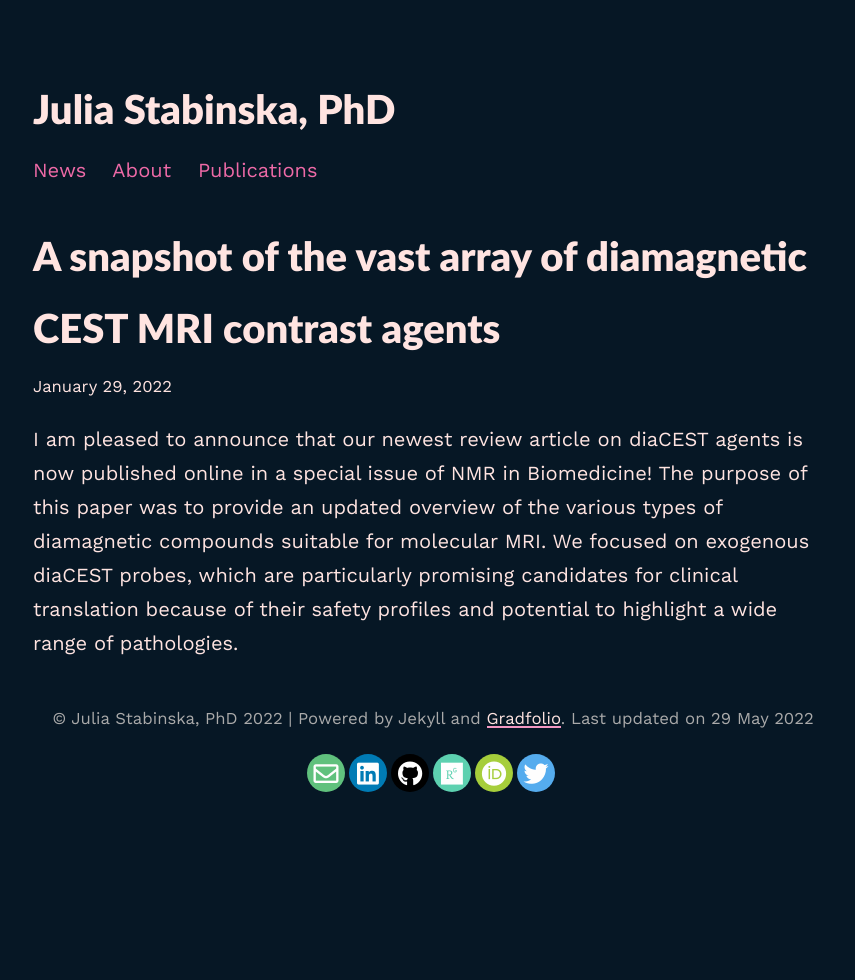
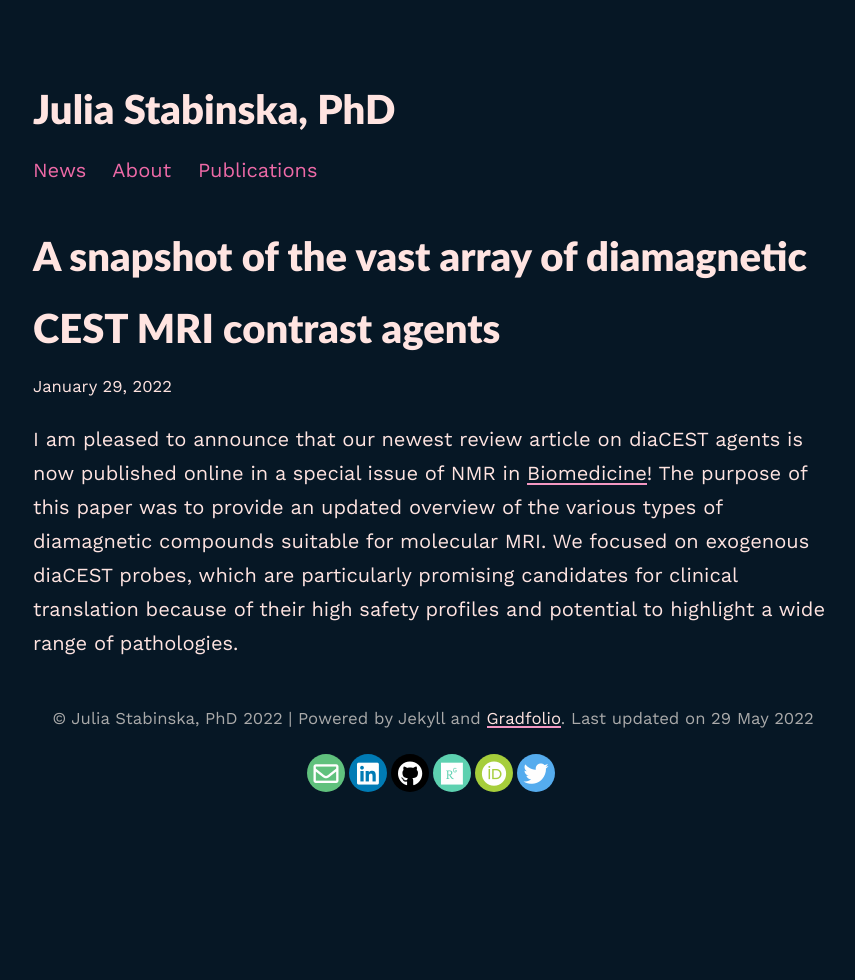
Before and after one commit to stabinska/stabinska.github.io, a Jekyll site: the page built from _posts/2022-01-29-Initial-Post.md, in a window 1280 px wide. Shown: the whole page, without its empty margins (207-1062 px from the left). Built offline with Jekyll 4.4.1, drawn with Linux system fonts in a browser that asks for light colours; nearby versions of some CDN libraries; some of the changed lines change nothing that is shown.

Commit message:
CEST-Snapshot Update

```diff
--- a/_posts/2022-01-29-Initial-Post.md
+++ b/_posts/2022-01-29-Initial-Post.md
@@ -1,5 +1,6 @@
 ---
 layout: post
 title: "A snapshot of the vast array of diamagnetic CEST MRI contrast agents"
+date: 2022-01-29 10:00:00 -0500
 ---
-I am pleased to announce that our newest review article on diaCEST  agents is now published online in a special issue of NMR in Biomedicine! The purpose of this paper was to provide an updated overview of the various types of diamagnetic compounds suitable for molecular MRI. We focused on exogenous diaCEST probes, which are particularly promising candidates for clinical translation because of their safety profiles and potential to highlight a wide range of pathologies.
+I am pleased to announce that our newest review article on diaCEST  agents is now published online in a special issue of NMR in [Biomedicine](https://doi.org/10.1002/nbm.4715)! The purpose of this paper was to provide an updated overview of the various types of diamagnetic compounds suitable for molecular MRI. We focused on exogenous diaCEST probes, which are particularly promising candidates for clinical translation because of their high safety profiles and potential to highlight a wide range of pathologies.
```
